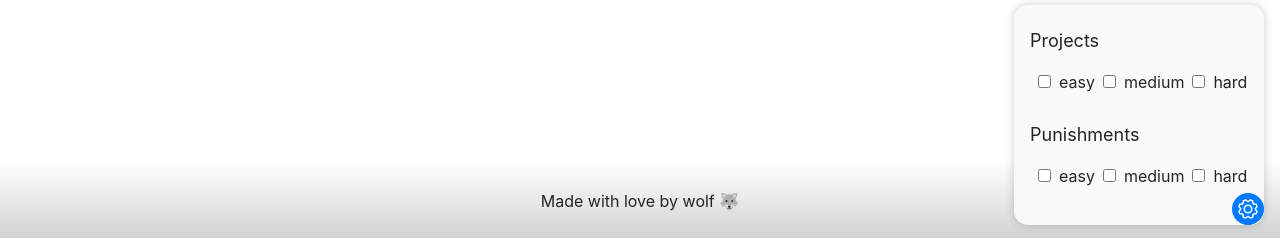
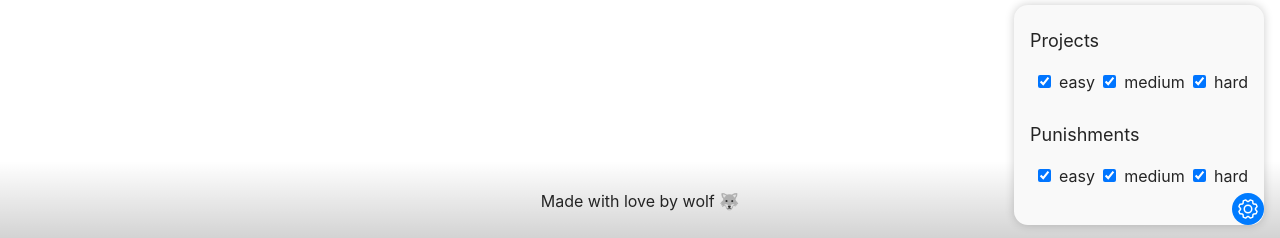
Before and after one commit to MurilloWolf/challenges-gen, a React (Vite) app: page / in a window 1280 px wide. Both pictures are taken after a click on the button 1248 px from the left and 768 px from the top of the page. Shown: the part 559-797 px from the top of the page. Built offline with nearby package versions, Linux system fonts and the light colour scheme.

Commit message:
feat: on url change, close settings modal

```diff
--- a/src/components/Settings/index.tsx
+++ b/src/components/Settings/index.tsx
@@ -1,9 +1,11 @@
-import { useState } from "react";
+import { useState, useEffect } from "react";
 import { Gear } from "@phosphor-icons/react";
 import useChallenges from "../../hooks/useChallenges";
 import "./settings.css";
+import { useLocation } from "react-router-dom";
 
 export default function Settings() {
+  const location = useLocation();
   const difficultyLevels = ["easy", "medium", "hard"];
   const [showOptions, setShowOptions] = useState(false);
   const { changeDifficultyFrom, projectLevels, punishmentLevels } =
@@ -14,6 +16,11 @@ export default function Settings() {
       <label key={level}>
         <input
           type="checkbox"
+          checked={
+            controllerName === "projectLevels"
+              ? projectLevels.includes(level)
+              : punishmentLevels.includes(level)
+          }
           value={level}
           onChange={(e) => changeDifficultyFrom(e, controllerName)}
         />
@@ -22,6 +29,10 @@ export default function Settings() {
     ));
     return checkList;
   };
+
+  useEffect(() => {
+    setShowOptions(false);
+  }, [location.pathname]);
 
   return (
     <div className="settings-wrapper">
@@ -32,13 +43,13 @@ export default function Settings() {
       >
         <fieldset>
           <legend>Projects</legend>
-          <div className="otptions-levels">
+          <div className="options-levels">
             {generateCheckBox("projectLevels")}
           </div>
         </fieldset>
         <fieldset>
           <legend>Punishments</legend>
-          <div className="otptions-levels">
+          <div className="options-levels">
             {generateCheckBox("punishmentLevels")}
           </div>
         </fieldset>
```
